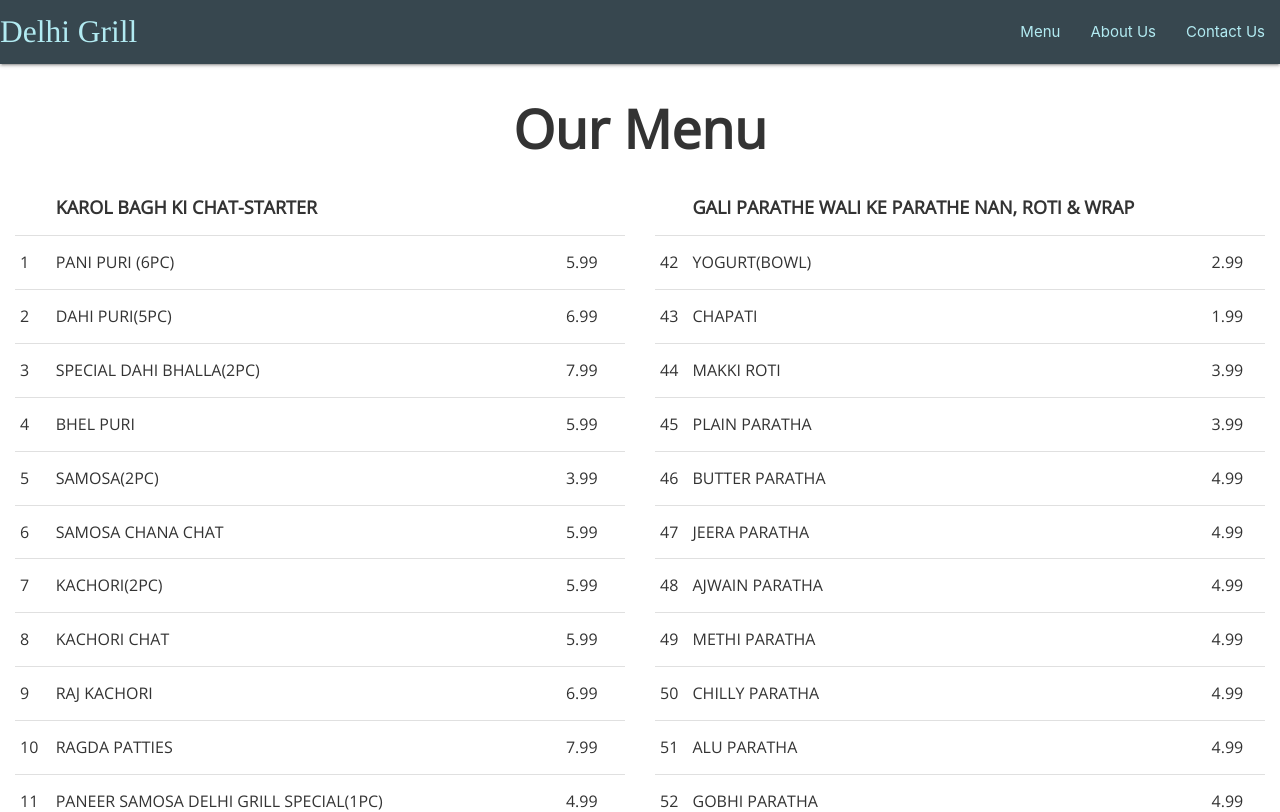
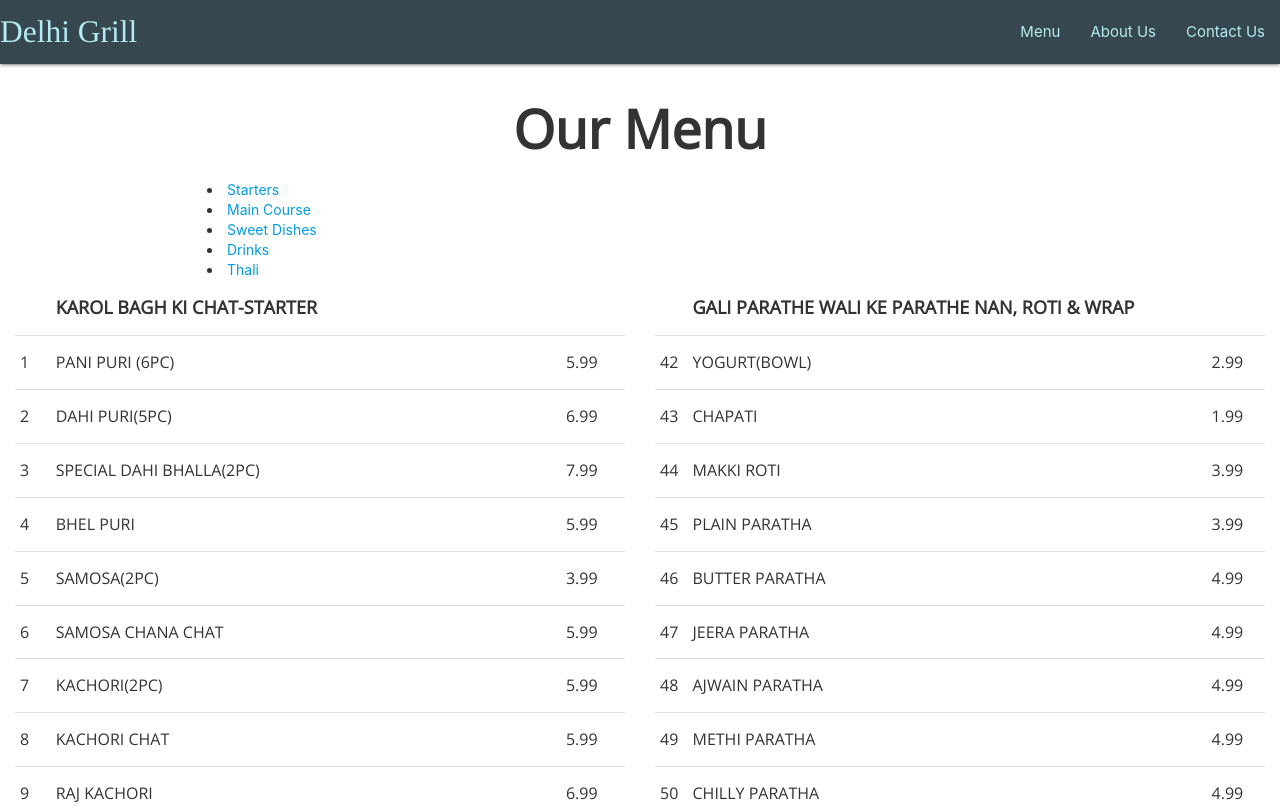
Before and after one commit to aryanmediratta/basic-react-website, a React (Create React App) app in the folder Desktop/WebDev/storewebsite/: page /menu in a window 1280 px wide. Shown: the top 812 px of the page. Built offline with nearby package versions, Linux system fonts and the light colour scheme.

Commit message:
relative links in menu

```diff
--- a/Desktop/WebDev/storewebsite/src/pages/Menu.js
+++ b/Desktop/WebDev/storewebsite/src/pages/Menu.js
@@ -46,15 +46,21 @@ class Menu extends Component {
 			<Header/>
 			<div className = 'container'>
 			<h2 style = {h2s}> Our Menu </h2>
+
+			<li> <a href = "#starters"> Starters </a> </li>
+			<li> <a href = "#mains"> Main Course </a> </li>
+			<li> <a href = "#sweet"> Sweet Dishes </a> </li>
+			<li> <a href = "#drinks"> Drinks </a> </li>
+			<li> <a href = "#thali"> Thali </a> </li>
+
 			</div>
-
-
 
 				<div className = "container1">
 				<div className = "row">
 				<div className = "col-sm-6 col-md-6 col-lg-6">
 				<div className = "table-responsive">
 				<table className = "table">
+				<a name="starters"></a>
 					<tr>
 						<td></td>
 						<td style = {ths}>KAROL BAGH KI CHAT-STARTER</td>
@@ -492,6 +498,7 @@ class Menu extends Component {
 				<div className = "col-sm-6">
 				<div className = "table-responsive">
 					<table className ="centred">
+					<a name="mains"></a>
 					<tr>
 						<td></td>
 						<td style = {ths}>DELHI GRILL TANDOORI SPECIAL</td>
@@ -1387,6 +1394,7 @@ class Menu extends Component {
 					<div className = "table-responsive">
 					<table className = "centred">
 
+					<a name="sweet"></a>
 
 					<tr>
 						<td></td>
```
